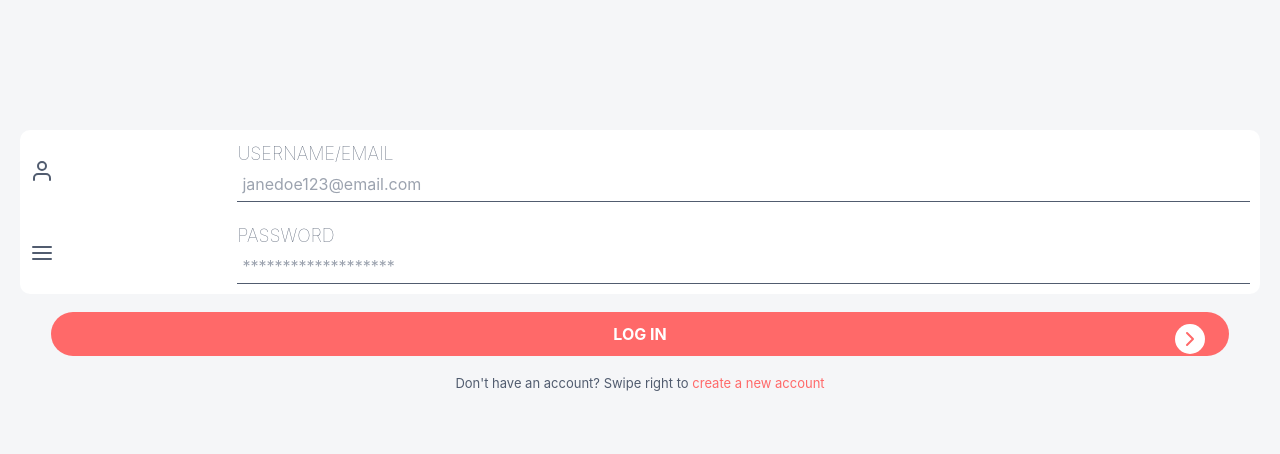
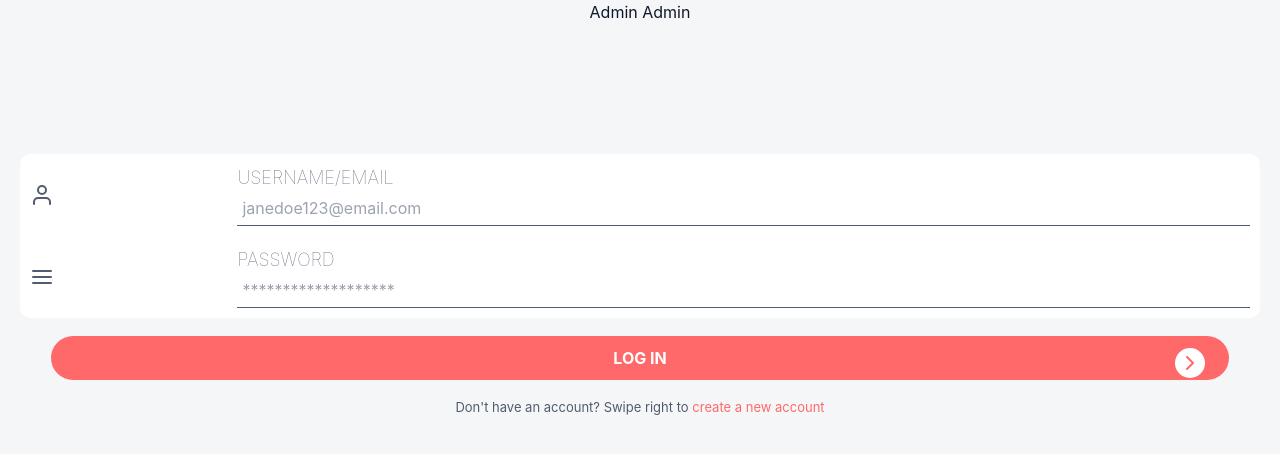
Before and after one commit to Abdoul93230/ihambaobAdmin, a React (Create React App) app: page / in a window 1280 px wide. Shown: the top 454 px of the page. Built offline with nearby package versions, Linux system fonts and the light colour scheme; no server answers.

Commit message:
Abdoul Razak

```diff
--- a/src/App.js
+++ b/src/App.js
@@ -119,6 +119,7 @@ function App() {
   return (
     // <Provider store={store}>
     <div className="App">
+      <h1>Admin Admin</h1>
       <BrowserRouter>
         {verificationComplete ? (
           <Routes>
```
